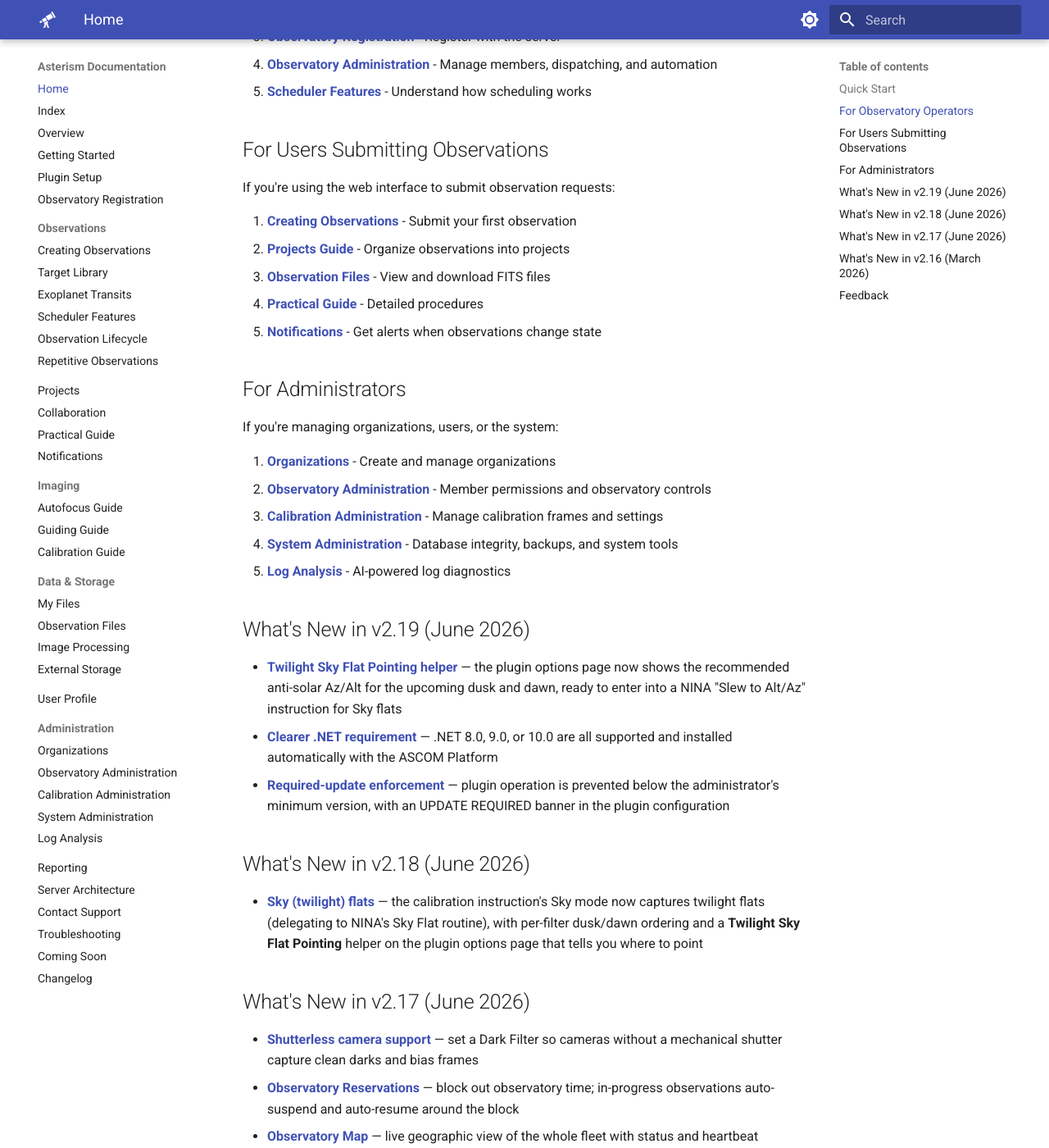
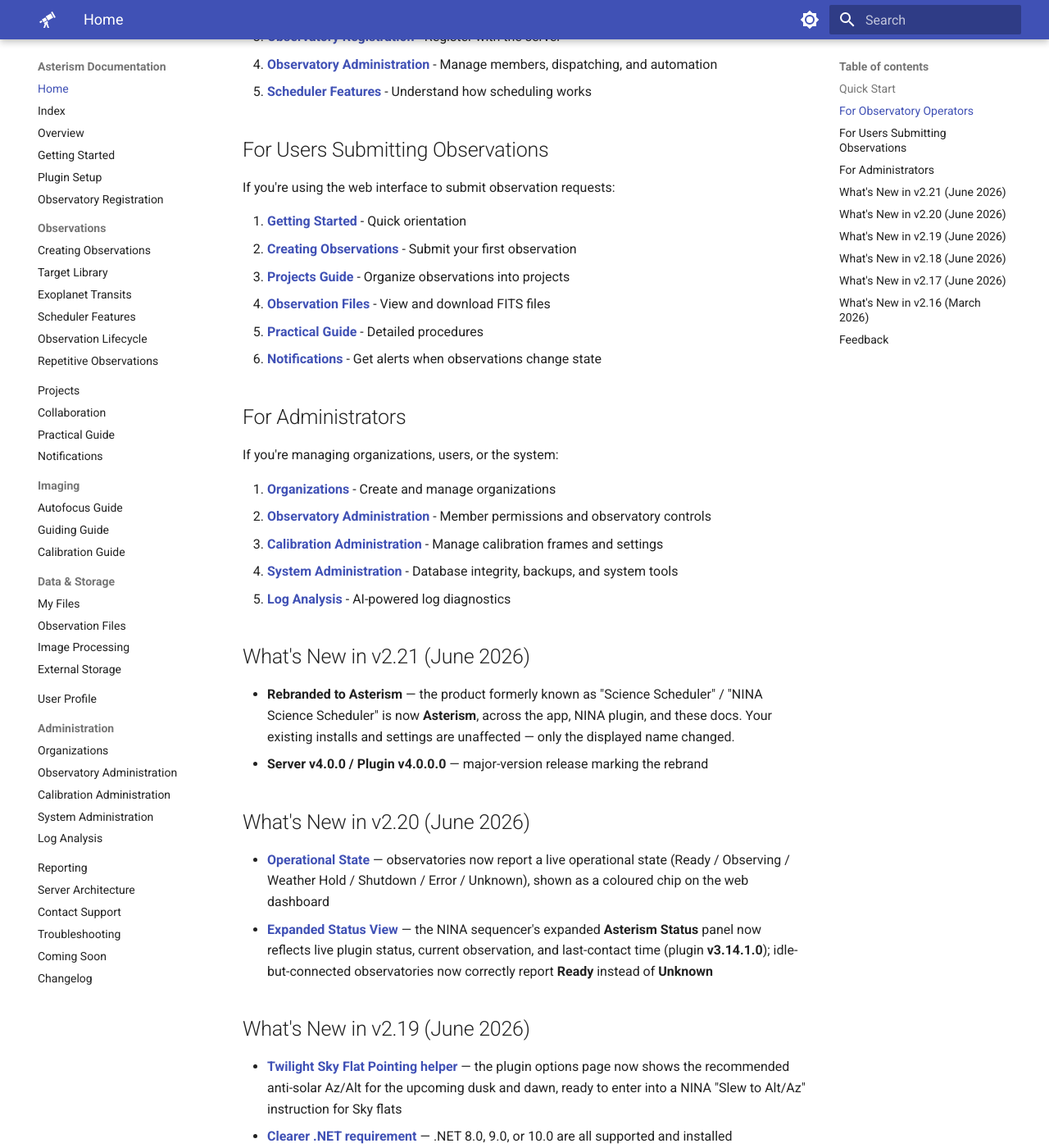
Before and after one commit to First-Light-Systems/nina-scheduler-docs, an MkDocs documentation site: the page built from docs/index.md, in a window 1280 px wide and 1400 px high, scrolled down 1297 px. Shown: the whole window at 82% size. Built offline with MkDocs 1.6.1 and Material for MkDocs 9.7.7, drawn with Linux system fonts in a browser that asks for light colours.

Commit message:
docs: getting-started wording + home-page What's New and audience lists (#12)
- GETTING_STARTED.md: tighten the dark-time wording in the Path A
  observatory-card step ("it is a real observatory ... executed during
  dark time when weather and other safety devices allow")
- index.md:
    - add "Getting Started" as the first item under "For Users
      Submitting Observations" (it already leads the Observatory
      Operators list)
    - add missing "What's New" entries on the home page: v2.21 (Asterism
      rebrand + Server v4.0.0 / Plugin v4.0.0.0) and v2.20 (Operational
      State chip, Expanded Status View / plugin v3.14.1.0)

Co-authored-by: Claude Opus 4.8 (1M context) <noreply@anthropic.com>

```diff
--- a/docs/index.md
+++ b/docs/index.md
@@ -40,9 +40,10 @@ If you're setting up an observatory to connect to Asterism:
 
 If you're using the web interface to submit observation requests:
 
-1. **[Creating Observations](CREATING_OBSERVATIONS.md)** - Submit your first observation
-2. **[Projects Guide](PROJECTS_GUIDE.md)** - Organize observations into projects
-3. **[Observation Files](OBSERVATION_FILES.md)** - View and download FITS files
+1. **[Getting Started](GETTING_STARTED.md)** - Quick orientation
+2. **[Creating Observations](CREATING_OBSERVATIONS.md)** - Submit your first observation
+3. **[Projects Guide](PROJECTS_GUIDE.md)** - Organize observations into projects
+4. **[Observation Files](OBSERVATION_FILES.md)** - View and download FITS files
 5. **[Practical Guide](PRACTICAL_GUIDE.md)** - Detailed procedures
 6. **[Notifications](NOTIFICATIONS.md)** - Get alerts when observations change state
 
@@ -55,6 +56,16 @@ If you're managing organizations, users, or the system:
 3. **[Calibration Administration](CALIBRATION_ADMINISTRATION.md)** - Manage calibration frames and settings
 4. **[System Administration](SYSTEM_ADMINISTRATION.md)** - Database integrity, backups, and system tools
 5. **[Log Analysis](LOG_ANALYSIS_GUIDE.md)** - AI-powered log diagnostics
+
+## What's New in v2.21 (June 2026)
+
+- **Rebranded to Asterism** — the product formerly known as "Science Scheduler" / "NINA Science Scheduler" is now **Asterism**, across the app, NINA plugin, and these docs. Your existing installs and settings are unaffected — only the displayed name changed.
+- **Server v4.0.0 / Plugin v4.0.0.0** — major-version release marking the rebrand
+
+## What's New in v2.20 (June 2026)
+
+- **[Operational State](PLUGIN_SETUP.md#operational-state)** — observatories now report a live operational state (Ready / Observing / Weather Hold / Shutdown / Error / Unknown), shown as a coloured chip on the web dashboard
+- **[Expanded Status View](PLUGIN_SETUP.md#expanded-status-view)** — the NINA sequencer's expanded **Asterism Status** panel now reflects live plugin status, current observation, and last-contact time (plugin **v3.14.1.0**); idle-but-connected observatories now correctly report **Ready** instead of **Unknown**
 
 ## What's New in v2.19 (June 2026)
 
```
Also changed, not shown: docs/GETTING_STARTED.md (+1 -1 lines).
